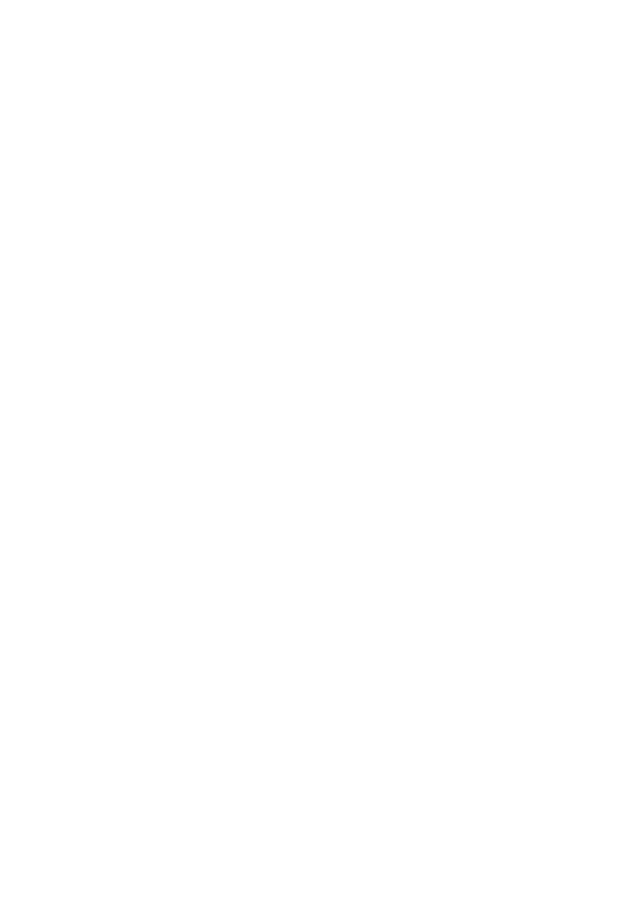
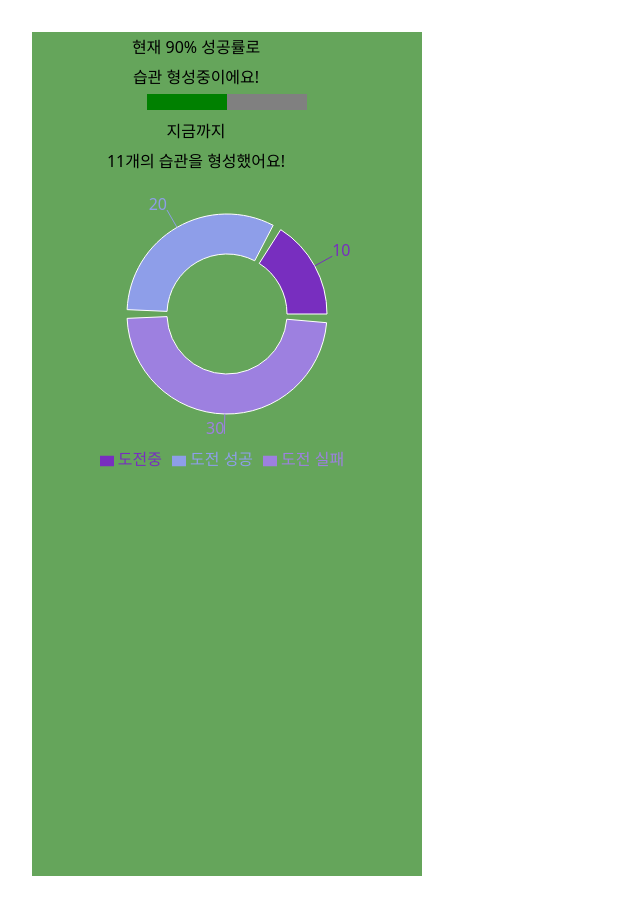
Before and after one commit to Konkuk-KUIT/KUIT3_Hackathon_Team5-Web, a React (Vite) app: page /KUIT3_Hackathon_Team5-Web/myProgress in a window 1280 px wide. Shown: the whole page, without its empty margins (0-640 px from the left). Before the commit the page ends 800 px from the top, so only its background shows below. Built offline with nearby package versions, Linux system fonts and the light colour scheme.

Commit message:
Feat: Myprogress 기본 틀

```diff
--- a/package.json
+++ b/package.json
@@ -12,9 +12,12 @@
   "dependencies": {
     "@types/react-router-dom": "^5.3.3",
     "@types/styled-components": "^5.1.34",
+    "chart.js": "^4.4.3",
     "react": "^18.3.1",
+    "react-chartjs-2": "^5.2.0",
     "react-dom": "^18.3.1",
     "react-router-dom": "^6.24.1",
+    "recharts": "^2.12.7",
     "styled-components": "^6.1.11",
     "vite-plugin-svgr": "^4.2.0"
   },
--- a/src/App.tsx
+++ b/src/App.tsx
@@ -4,6 +4,7 @@
 import HabitDetailPage from "./pages/HabitDetailPage/HabitDetailPage";
 import FeedPage from "./pages/FeedPage/FeedPage";
 import AddHabit from "./pages/AddHabit/addHabit";
+import MyProgress from "./pages/MyProgress/myProgress";
 
 function App() {
 	const routes = [
@@ -11,7 +12,7 @@
 		{ path: "/habitDetail", element: <HabitDetailPage /> },
 		{ path: "/feed", element: <FeedPage /> },
 		{ path: "/addHabit", element: <AddHabit />},
-		{ path: "myprogress" },
+		{ path: "/myProgress", element: <MyProgress />},
 		{ path: "/store" },
 		{ path: "/option" },
 	];
--- a/src/pages/AddHabit/addHabit.tsx
+++ b/src/pages/AddHabit/addHabit.tsx
@@ -1,4 +1,4 @@
-// import React, { useEffect } from "react";
+//import React, { useEffect } from "react";
 // import { useParams } from "react-router-dom";
 import styled from 'styled-components';
 import arrowImg from "@/assets/period.svg";
@@ -42,7 +42,6 @@
     width: 328px;
     height: 150px;
     flex-shrink: 0;
-
     background-color: #F8F7F7;
     border-radius: 8px;
     margin-left: 31px
@@ -56,7 +55,7 @@
     border-radius: 12px;
     background: #D5CCEE;
     gap: 10px;
-    margin-left: 31px
+    margin-left: 31px;
 
 `;
 const TextContent = styled.p`
@@ -66,6 +65,16 @@
   align-items:
 `;
 
+const handleClick = () => {
+    console.log(1);
+};
+
+// function setHabbitName(){
+//     console.log(1);
+
+// }
+
+//const [habitName, sethabitName] = useState("");
 
 export default function addHabit() {
 	return (
@@ -73,13 +82,18 @@
         <p className="text-left text-[17px] ">
             습관 이름
         </p>
-        <StyledInputBox></StyledInputBox>
+        <StyledInputBox><input type="text"></input></StyledInputBox>
+        {/* <StyledInputBox type="text" placeholder="이름을 입력하세요."></StyledInputBox> */}
 
         <p className="text-left text-[17px]">기간</p>
         <StyledPeriod>
-        <StyledBox>h</StyledBox>
+        <StyledBox  onClick={handleClick}>
+            <input type="date"></input>
+        </StyledBox>
         <img src={arrowImg}></img>
-        <StyledBox>j</StyledBox>
+        <StyledBox>
+            <input type="date"></input>
+        </StyledBox>
         </StyledPeriod>
 
 
@@ -89,8 +103,8 @@
         <p className="text-left text-[17px]">배경색 선택</p>
 
         <p className="text-left text-[17px]">메모</p>
-        <StyledMemoBox>memo</StyledMemoBox>
-        <AddButton><TextContent>습관 등록</TextContent></AddButton>
+        <StyledMemoBox><textarea></textarea></StyledMemoBox>
+        <AddButton onClick={handleClick}><TextContent>습관 등록</TextContent></AddButton>
     </StyledTotal>
 
     )
--- /dev/null
+++ b/src/pages/MyProgress/DoughnutChart.tsx
@@ -0,0 +1,36 @@
+// DoughnutChart.tsx
+import React from 'react';
+import { PieChart, Pie, Cell, Tooltip, Legend, ResponsiveContainer } from 'recharts';
+
+interface DoughnutChartProps {
+  data: { name: string; value: number; color: string }[];
+}
+
+const DoughnutChart: React.FC<DoughnutChartProps> = ({ data }) => {
+  return (
+    <ResponsiveContainer width="100%" height={300}>
+      <PieChart>
+        <Pie
+          data={data}
+          dataKey="value"
+          nameKey="name"
+          cx="50%"
+          cy="50%"
+          innerRadius={60}
+          outerRadius={100}
+
+          paddingAngle={5}
+          label
+        >
+          {data.map((entry, index) => (
+            <Cell key={`cell-${index}`} fill={entry.color} />
+          ))}
+        </Pie>
+        <Tooltip />
+        <Legend />
+      </PieChart>
+    </ResponsiveContainer>
+  );
+};
+
+export default DoughnutChart;
--- /dev/null
+++ b/src/pages/MyProgress/ProgressBar.tsx
@@ -0,0 +1,6 @@
+import React from 'react';
+import styled from 'styled-components';
+
+interface ProgressBarProps {
+  progress: number;
+}
--- /dev/null
+++ b/src/pages/MyProgress/myProgress.tsx
@@ -0,0 +1,72 @@
+import styled from 'styled-components';
+import React from 'react';
+import { Chart as ChartJS, ArcElement, Tooltip, Legend } from 'chart.js';
+import DoughnutChart from './DoughnutChart';
+
+interface DoughnutChartProps {
+  data: number[];
+  labels: string[];
+  backgroundColors: string[];
+}
+
+const StyledTotal= styled.div`
+width: 390px;
+height: 844px;
+align-items: center;
+background-color: #65A55B;
+`;
+
+const StyledText1 = styled.div`
+display: flex;
+width: 328px;
+height: 30px;
+flex-direction: column;
+justify-content: center;
+flex-shrink: 0;
+`;
+
+const StyledText2 = styled.div`
+display: flex;
+width: 328px;
+height: 30px;
+flex-direction: column;
+justify-content: center;
+flex-shrink: 0;
+`;
+
+const StyledTprogress = styled.div`
+
+`;
+
+const Doughnut = styled.div`
+  width: 100%;
+  height: 300px;
+`;
+
+export default function myProgress() {
+    const data = [
+        { name: '도전중', value: 10, color: '#782EBF' },
+        { name: '도전 성공', value: 20, color: '#8E9EE9' },
+        { name: '도전 실패', value: 30, color: '#9D80E0' },
+      ];
+
+	return (
+    <StyledTotal>
+    <StyledText1>현재 90% 성공률로 </StyledText1>
+    <StyledText1>습관 형성중이에요!</StyledText1>
+    <StyledTprogress>
+    <progress id="progress" value="50" max="100"></progress>
+    </StyledTprogress>
+
+
+
+    <StyledText2>지금까지</StyledText2>
+    <StyledText2>11개의 습관을 형성했어요!</StyledText2>
+
+    <Doughnut>
+        <DoughnutChart data={data} />
+    </Doughnut>
+
+    </StyledTotal>
+    );
+}
```
Also changed, not shown: 1 other file (tests, documents, lock files or other folders).
